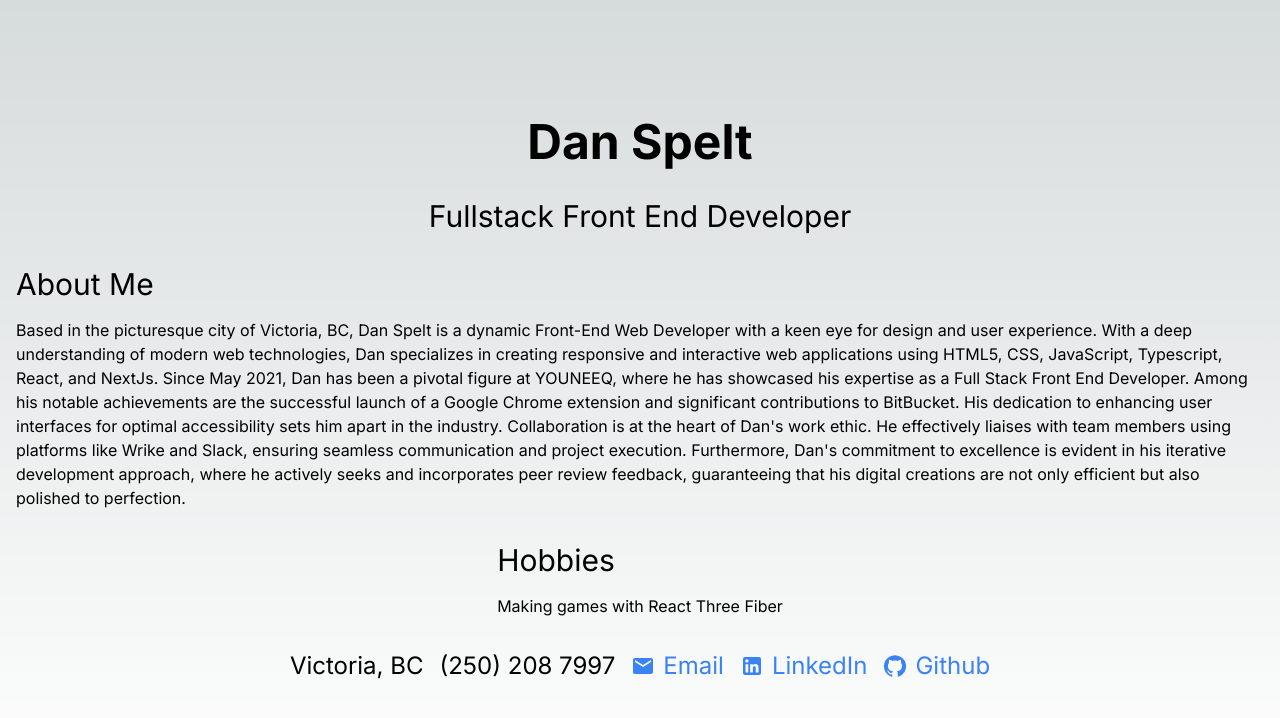
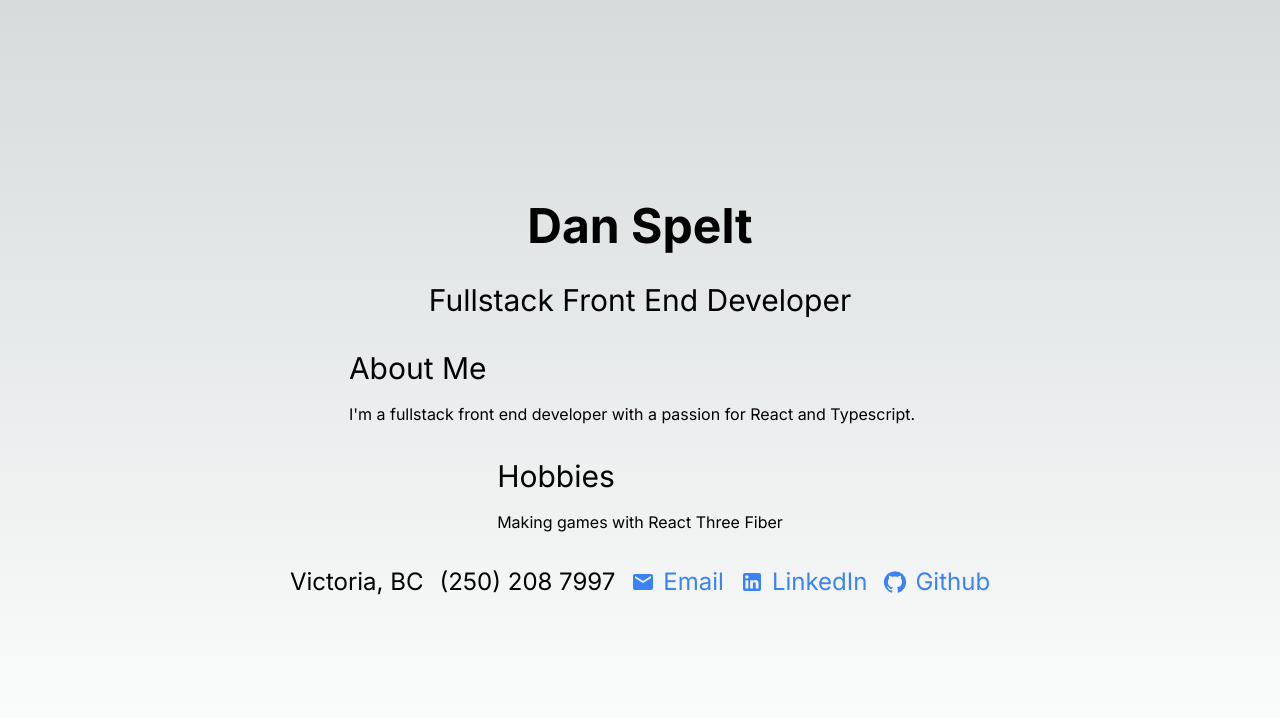
Before and after one commit to danspelt/danspelt.com, a Next.js app: page / in a window 1280 px wide. Shown: the top 718 px of the page. Built offline with nearby package versions, Linux system fonts and the light colour scheme.

Commit message:
Update page.tsx

```diff
--- a/app/page.tsx
+++ b/app/page.tsx
@@ -6,8 +6,6 @@ import LinkedInIcon from '@mui/icons-material/LinkedIn';
 import GitHubIcon from '@mui/icons-material/GitHub';
 
 export default function Home() {
-  const filePath = path.join(process.cwd(), "public", "aboutDan.txt");
-  const aboutDanText = fs.readFileSync(filePath, "utf8");
 
   return (
     <main className="flex flex-col items-center justify-center min-h-screen py-2 space-y-8">
@@ -17,7 +15,7 @@ export default function Home() {
 
       <section className="space-y-4 ml-4 mr-8">
         <h2 className="text-3xl">About Me</h2>
-        <p>{aboutDanText}</p>
+        <p>I'm a fullstack front end developer with a passion for React and Typescript.</p>
       </section>
 
       <section className="space-y-4">
```
